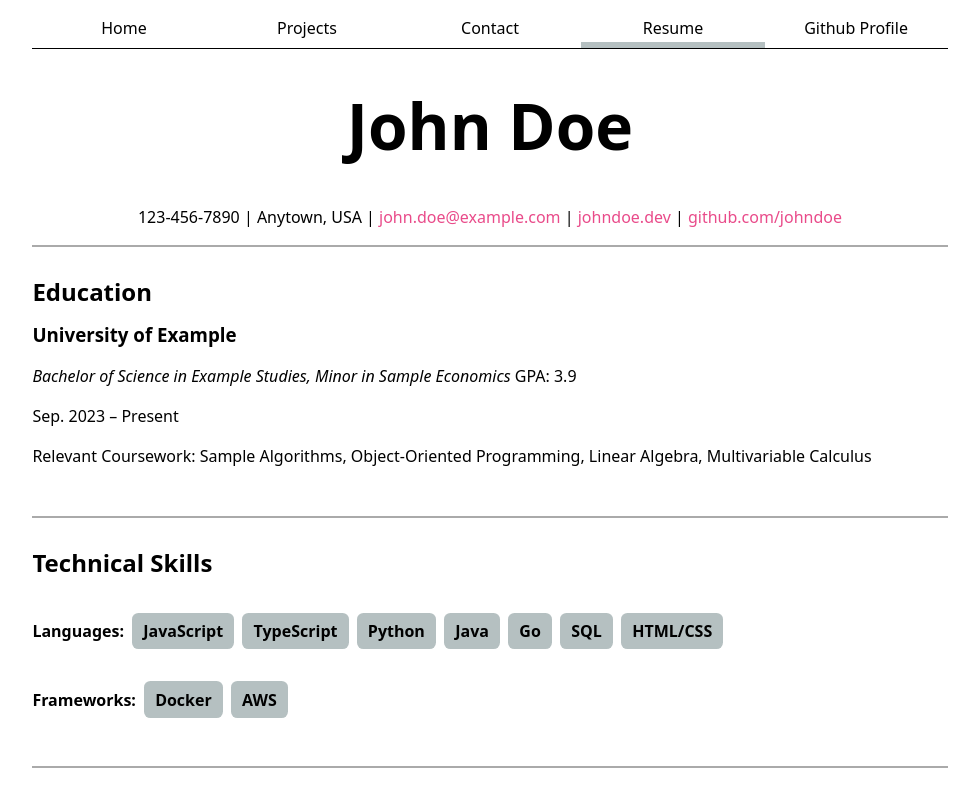
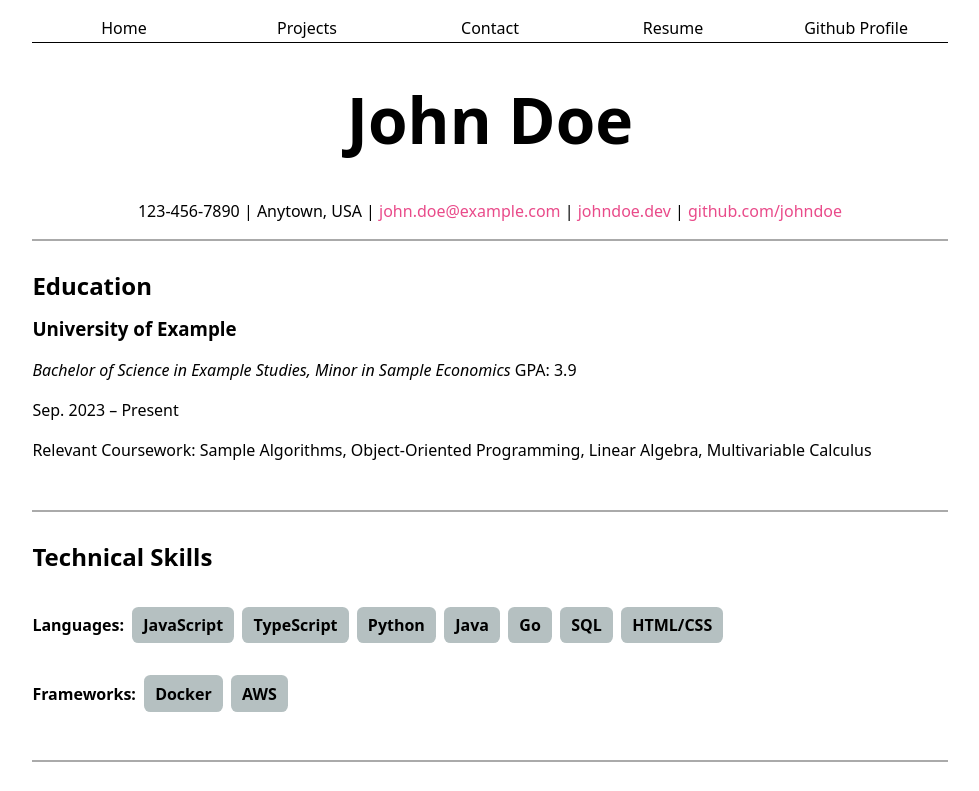
Before and after one commit to chewycrunch/portfolio-dsc106, a plain HTML site: page resume/index.html in a window 1280 px wide. Shown: the top 791 px of the page, without its empty margins (150-1129 px from the left). Drawn offline with Linux system fonts and the light colour scheme.

Commit message:
automatic nav

```diff
--- /dev/null
+++ b/global.js
@@ -0,0 +1,54 @@
+console.log("IT’S ALIVE!");
+
+const BASE_PATH =
+  location.hostname === "localhost" || location.hostname === "127.0.0.1"
+    ? "/" // Local server
+    : "/portfolio-106/"; // GitHub Pages repo name
+
+function $$(selector, context = document) {
+  return Array.from(context.querySelectorAll(selector));
+}
+
+// Setup nav menu
+const pages = [
+  { url: "", title: "Home" },
+  { url: "projects/", title: "Projects" },
+  { url: "contact/", title: "Contact" },
+  { url: "resume/", title: "Resume" },
+  { url: "https://github.com/chewycrunch", title: "Github Profile" },
+];
+
+let nav = document.createElement("nav");
+document.body.prepend(nav);
+
+for (let p of pages) {
+  let url = p.url;
+  let title = p.title;
+  // next step: create link and add it to nav
+  url = !url.startsWith("http") ? BASE_PATH + url : url;
+
+  let a = document.createElement("a");
+  a.href = url;
+  a.textContent = title;
+
+  a.classList.toggle(
+    "current",
+    a.host === location.host && a.pathname === location.pathname
+  );
+
+  if (a.host !== location.host) {
+    a.target = "_blank";
+    a.rel = "noopener noreferrer";
+  }
+
+  nav.append(a);
+}
+
+const navLinks = $$("nav a");
+
+// Set current active link
+// let currentLink = navLinks.find(
+//   (a) => a.host === location.host && a.pathname === location.pathname
+// );
+
+// currentLink?.classList.add("current");
--- a/resume/index.html
+++ b/resume/index.html
@@ -5,26 +5,9 @@
     <meta name="viewport" content="width=device-width, initial-scale=1.0" />
     <title>Resume</title>
     <link rel="stylesheet" href="../style.css" />
+    <script type="module" src="../global.js"></script>
   </head>
   <body>
-    <nav>
-      <ul>
-        <li><a href="../index.html">Home</a></li>
-        <li><a href="../projects/index.html">Projects</a></li>
-        <li>
-          <a href="../contact/index.html">Contact</a>
-        </li>
-        <li>
-          <a class="current" href="../resume/index.html">Resume</a>
-        </li>
-        <li>
-          <a href="https://github.com/chewycrunch" target="_blank"
-            >Github Profile</a
-          >
-        </li>
-      </ul>
-    </nav>
-
     <header class="resume-header">
       <h1>John Doe</h1>
       <p>
```
Also changed, not shown: contact/index.html (+1 -19 lines), index.html (+1 -17 lines), projects/index.html (+1 -15 lines).
